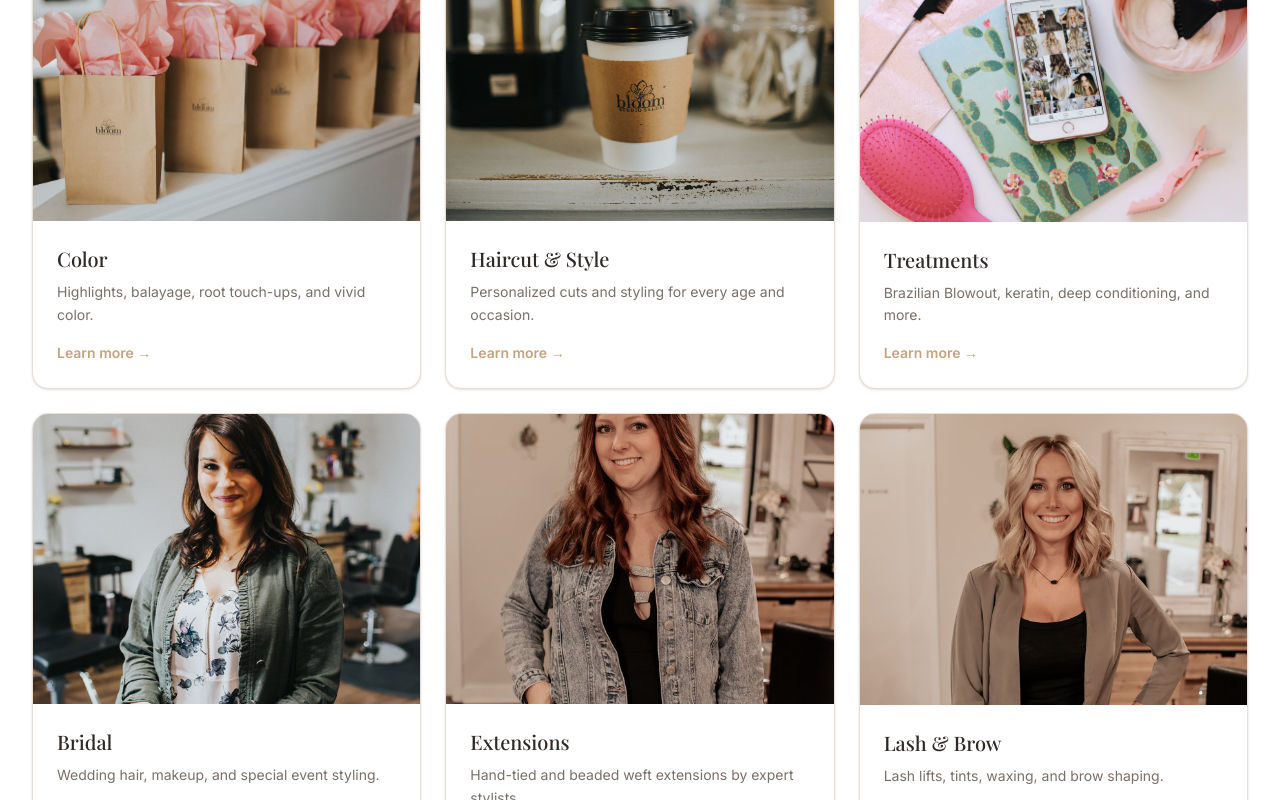
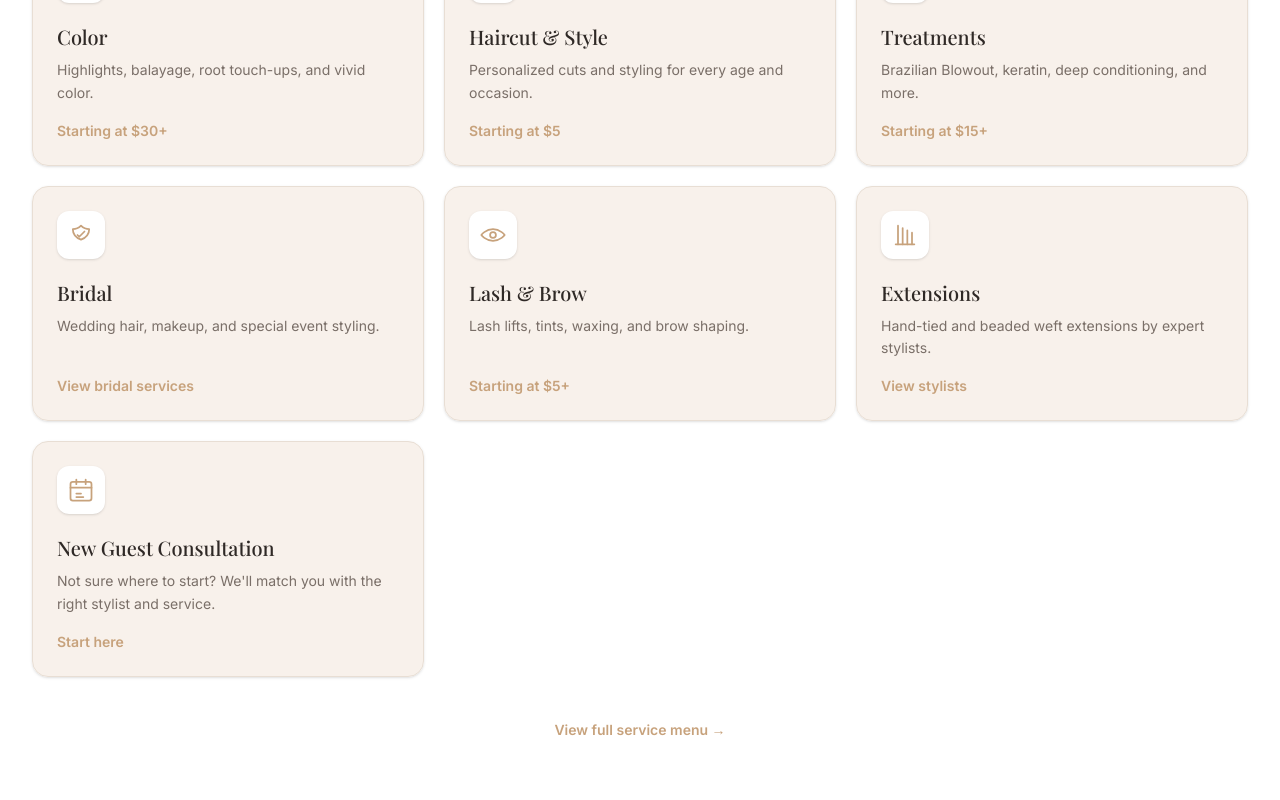
Before and after one commit to darnold5000/bloomstudiosalon, a Next.js app: page / in a window 1280 px wide. Shown: the part 1520-2320 px from the top of the page. Built offline with nearby package versions, Linux system fonts and the light colour scheme; a web font is replaced by a local one.

Commit message:
services update

```diff
--- a/src/app/page.tsx
+++ b/src/app/page.tsx
@@ -1,15 +1,11 @@
 import Hero from "@/components/Hero";
-import ServiceCard from "@/components/ServiceCard";
+import ServiceIconCard from "@/components/ServiceIconCard";
 import CTASection from "@/components/CTASection";
 import StylistCard from "@/components/StylistCard";
 import Link from "next/link";
 import Image from "next/image";
-import {
-  servicePreviewCategories,
-  siteInfo,
-  studioAmenities,
-  testimonials,
-} from "@/data/site";
+import { siteInfo, studioAmenities, testimonials } from "@/data/site";
+import { serviceCategoryPreviews } from "@/data/services";
 import { stylists } from "@/data/stylists";
 
 export default function HomePage() {
@@ -45,10 +41,18 @@ export default function HomePage() {
               Thoughtful color, cuts, treatments, and special occasion styling — tailored to you.
             </p>
           </div>
-          <div className="mt-12 grid gap-6 sm:grid-cols-2 lg:grid-cols-3">
-            {servicePreviewCategories.map((category) => (
-              <ServiceCard key={category.title} {...category} />
+          <div className="mt-12 grid gap-5 sm:grid-cols-2 lg:grid-cols-3">
+            {serviceCategoryPreviews.map((category) => (
+              <ServiceIconCard key={category.title} {...category} />
             ))}
+          </div>
+          <div className="mt-10 text-center">
+            <Link
+              href="/services"
+              className="text-sm font-semibold text-accent transition hover:underline"
+            >
+              View full service menu →
+            </Link>
           </div>
         </div>
       </section>
--- a/src/components/ServiceCard.tsx
+++ /dev/null
@@ -1,35 +0,0 @@
-import Link from "next/link";
-import Image from "next/image";
-
-type ServiceCardProps = {
-  title: string;
-  description: string;
-  href: string;
-  image: string;
-};
-
-export default function ServiceCard({ title, description, href, image }: ServiceCardProps) {
-  return (
-    <Link
-      href={href}
-      className="group overflow-hidden rounded-2xl border border-border bg-surface shadow-sm transition hover:-translate-y-1 hover:shadow-md"
-    >
-      <div className="relative aspect-[4/3] overflow-hidden">
-        <Image
-          src={image}
-          alt={title}
-          fill
-          className="object-cover transition duration-500 group-hover:scale-105"
-          sizes="(max-width: 768px) 100vw, (max-width: 1200px) 50vw, 33vw"
-        />
-      </div>
-      <div className="p-6">
-        <h3 className="font-serif text-xl font-medium text-text">{title}</h3>
-        <p className="mt-2 text-sm leading-relaxed text-muted">{description}</p>
-        <span className="mt-4 inline-block text-sm font-semibold text-accent transition group-hover:underline">
-          Learn more →
-        </span>
-      </div>
-    </Link>
-  );
-}
--- a/src/components/ServiceCategoryCard.tsx
+++ /dev/null
@@ -1,28 +0,0 @@
-import type { ServiceCategory } from "@/data/services";
-
-export default function ServiceCategoryCard({ category }: { category: ServiceCategory }) {
-  return (
-    <article
-      id={category.id}
-      className="scroll-mt-28 rounded-2xl border border-border bg-surface p-6 shadow-sm sm:p-8"
-    >
-      <h3 className="font-serif text-2xl font-medium text-text">{category.title}</h3>
-      <ul className="mt-6 divide-y divide-border">
-        {category.services.map((service) => (
-          <li
-            key={service.name}
-            className="flex items-start justify-between gap-4 py-4 first:pt-0 last:pb-0"
-          >
-            <div>
-              <p className="font-medium text-text">{service.name}</p>
-              {service.note && (
-                <p className="mt-0.5 text-sm text-muted">{service.note}</p>
-              )}
-            </div>
-            <p className="shrink-0 font-semibold text-accent">{service.price}</p>
-          </li>
-        ))}
-      </ul>
-    </article>
-  );
-}
--- a/src/data/services.ts
+++ b/src/data/services.ts
@@ -93,21 +93,21 @@ export const serviceCategoryPreviews = [
     description: "Highlights, balayage, root touch-ups, and vivid color.",
     priceNote: "Starting at $30+",
     icon: "color" as const,
-    href: "#color",
+    href: "/services#color",
   },
   {
     title: "Haircut & Style",
     description: "Personalized cuts and styling for every age and occasion.",
     priceNote: "Starting at $5",
     icon: "scissors" as const,
-    href: "#haircut-style",
+    href: "/services#haircut-style",
   },
   {
     title: "Treatments",
     description: "Brazilian Blowout, keratin, deep conditioning, and more.",
     priceNote: "Starting at $15+",
     icon: "treatment" as const,
-    href: "#treatments",
+    href: "/services#treatments",
   },
   {
     title: "Bridal",
@@ -121,7 +121,7 @@ export const serviceCategoryPreviews = [
     description: "Lash lifts, tints, waxing, and brow shaping.",
     priceNote: "Starting at $5+",
     icon: "lash" as const,
-    href: "#waxing-lash-brow",
+    href: "/services#waxing-lash-brow",
   },
   {
     title: "Extensions",
--- a/src/data/site.ts
+++ b/src/data/site.ts
@@ -47,45 +47,6 @@ export const testimonials = [
   },
 ];
 
-export const servicePreviewCategories = [
-  {
-    title: "Color",
-    description: "Highlights, balayage, root touch-ups, and vivid color.",
-    href: "/services#color",
-    image: "/images/services/hair-color.jpg",
-  },
-  {
-    title: "Haircut & Style",
-    description: "Personalized cuts and styling for every age and occasion.",
-    href: "/services#haircut-style",
-    image: "/images/hero/salon-lifestyle.jpg",
-  },
-  {
-    title: "Treatments",
-    description: "Brazilian Blowout, keratin, deep conditioning, and more.",
-    href: "/services#treatments",
-    image: "/images/services/treatment.jpg",
-  },
-  {
-    title: "Bridal",
-    description: "Wedding hair, makeup, and special event styling.",
-    href: "/bridal",
-    image: "/images/gallery/gallery-1.jpg",
-  },
-  {
-    title: "Extensions",
-    description: "Hand-tied and beaded weft extensions by expert stylists.",
-    href: "/stylists/jennifer",
-    image: "/images/gallery/gallery-2.jpg",
-  },
-  {
-    title: "Lash & Brow",
-    description: "Lash lifts, tints, waxing, and brow shaping.",
-    href: "/services#waxing-lash-brow",
-    image: "/images/gallery/gallery-3.jpg",
-  },
-];
-
 export const studioAmenities = [
   "Four-chair luxury salon",
   "Snack bar with healthy choices",
```
